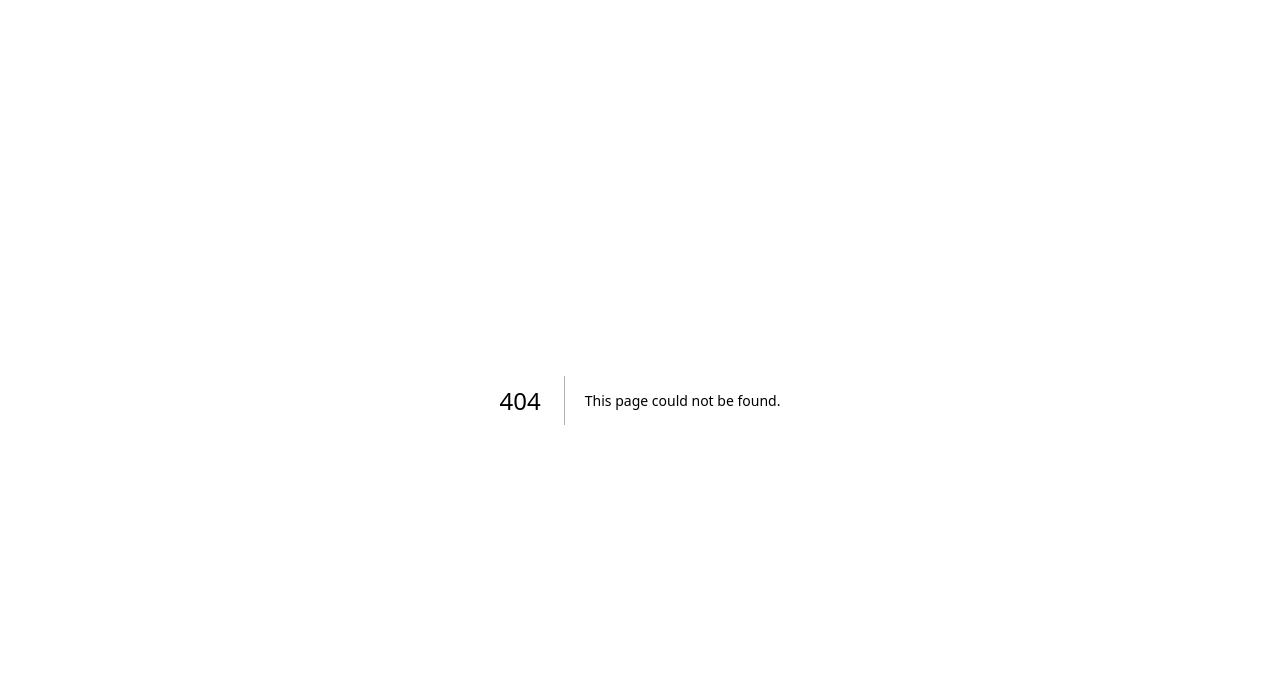
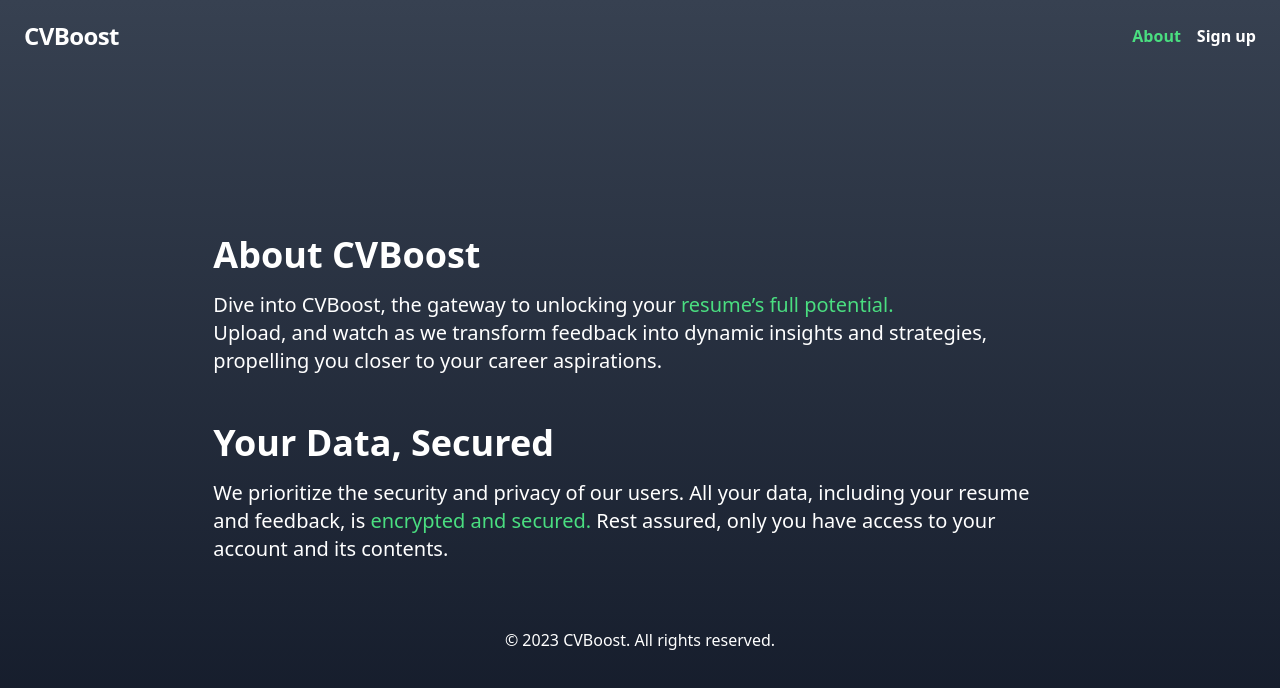
Before and after one commit to tomer-shavit/CVboost_front, a Next.js app: page /about in a window 1280 px wide. Before the commit this address had no page. Shown: the top 688 px of the page. Built offline with nearby package versions, Linux system fonts and the light colour scheme; no server answers.

Commit message:
added about page

```diff
--- a/src/components/NavBar.tsx
+++ b/src/components/NavBar.tsx
@@ -1,8 +1,10 @@
+import { useSession, signIn, signOut } from "next-auth/react";
 import Link from "next/link";
-import { useSession, signIn, signOut } from "next-auth/react";
+import { useRouter } from "next/router";
 
 const NavBar: React.FC = (props) => {
   const { data: session, status } = useSession();
+  const router = useRouter();
 
   var userGreeting = <div></div>;
 
@@ -29,16 +31,34 @@ const NavBar: React.FC = (props) => {
       </div>
     );
   }
+
+  const handleLogoClick = () => {
+    if (router.pathname === "/") {
+      window.location.reload();
+    } else {
+      router.push("/");
+    }
+  };
+
+  const aboutLinkColor =
+    router.pathname === "/about" ? "text-green-400" : "text-white";
+
   return (
     <nav className="flex items-center justify-between flex-wrap bg-transparent p-4 pl-6 pr-6">
       <div
         className="flex items-center cursor-pointer flex-shrink-0 text-white mr-6"
-        onClick={() => window.location.reload()}
+        onClick={handleLogoClick}
       >
         <span className="font-semibold text-2xl tracking-tight">CVBoost</span>
       </div>
       <div className="flex items-center">
-        <div className="text-sm flex-grow"></div>
+        <Link href="/about">
+          <span
+            className={`${aboutLinkColor} hover:text-green-300 font-semibold py-2 mr-4 cursor-pointer`}
+          >
+            About
+          </span>
+        </Link>
         {userGreeting}
       </div>
     </nav>
--- a/src/components/UploadWrapper.tsx
+++ b/src/components/UploadWrapper.tsx
@@ -8,7 +8,6 @@ const DropzoneWrapper: React.FC<{
 }> = ({ children, setFile }) => {
   const onDrop = useCallback(
     (acceptedFiles: File[]) => {
-      // Handle file upload here
       setFile(acceptedFiles[0]);
     },
     [setFile]
@@ -16,7 +15,7 @@ const DropzoneWrapper: React.FC<{
 
   const { getRootProps, getInputProps, isDragActive } = useDropzone({
     onDrop,
-    noClick: true, // This ensures that clicking doesn't pop up the file selector
+    noClick: true,
   });
 
   return (
--- /dev/null
+++ b/src/pages/about.tsx
@@ -0,0 +1,59 @@
+import { PageLayout } from "@/components/PageLayout";
+import React from "react";
+import { motion as m } from "framer-motion";
+
+const AboutPage: React.FC = () => {
+  return (
+    <PageLayout>
+      <div className=" w-2/3 pt-2 pb-8 leading-relaxed">
+        <m.div
+          initial={{ opacity: 0, y: "15%" }}
+          animate={{ opacity: 1, y: "0%" }}
+          transition={{ duration: 0.5, ease: "easeOut" }}
+          exit={{ opacity: 0, y: "15%" }}
+        >
+          <h1 className="text-3xl mt-10 md:text-4xl font-bold text-white mb-4">
+            About CVBoost
+          </h1>
+
+          <p className="text-md md:text-xl text-white mb-8 md:mb-12">
+            Dive into CVBoost, the gateway to unlocking your
+            <span className="text-green-400"> resume’s full potential.</span>
+            <br /> Upload, and watch as we transform feedback into dynamic
+            insights and strategies, propelling you closer to your career
+            aspirations.
+          </p>
+        </m.div>
+        <m.div
+          initial={{ opacity: 0, y: "15%" }}
+          animate={{ opacity: 1, y: "0%" }}
+          transition={{ duration: 0.5, ease: "easeOut", delay: 0.15 }}
+          exit={{ opacity: 0, y: "15%" }}
+        >
+          <h2 className="text-3xl md:text-4xl font-bold text-white mb-4">
+            Your Data, Secured
+          </h2>
+
+          <p className="text-md text-white md:text-xl mb-6">
+            We prioritize the security and privacy of our users. All your data,
+            including your resume and feedback, is
+            <span className="text-green-400"> encrypted and secured. </span>
+            Rest assured, only you have access to your account and its contents.
+          </p>
+        </m.div>
+        <m.div
+          initial={{ opacity: 0, y: "15%" }}
+          animate={{ opacity: 1, y: "0%" }}
+          transition={{ duration: 0.5, ease: "easeOut", delay: 0.25 }}
+          exit={{ opacity: 0, y: "15%" }}
+        >
+          <footer className="mt-12 text-white flex text-center justify-center md:mt-16">
+            <p>© 2023 CVBoost. All rights reserved.</p>
+          </footer>
+        </m.div>
+      </div>
+    </PageLayout>
+  );
+};
+
+export default AboutPage;
--- a/src/pages/index.tsx
+++ b/src/pages/index.tsx
@@ -7,7 +7,6 @@ import PreUpload from "@/components/PreUpload";
 import PostUpload from "@/components/PostUpload";
 import SomethingWentWrong from "@/components/SomethingWentWrong";
 import { useSession } from "next-auth/react";
-import DropzoneWrapper from "@/components/UploadWrapper";
 
 export default function Home() {
   const [file, setFile] = useState<File | undefined>();
```
Also changed, not shown: 1 other file (tests, documents, lock files or other folders).
